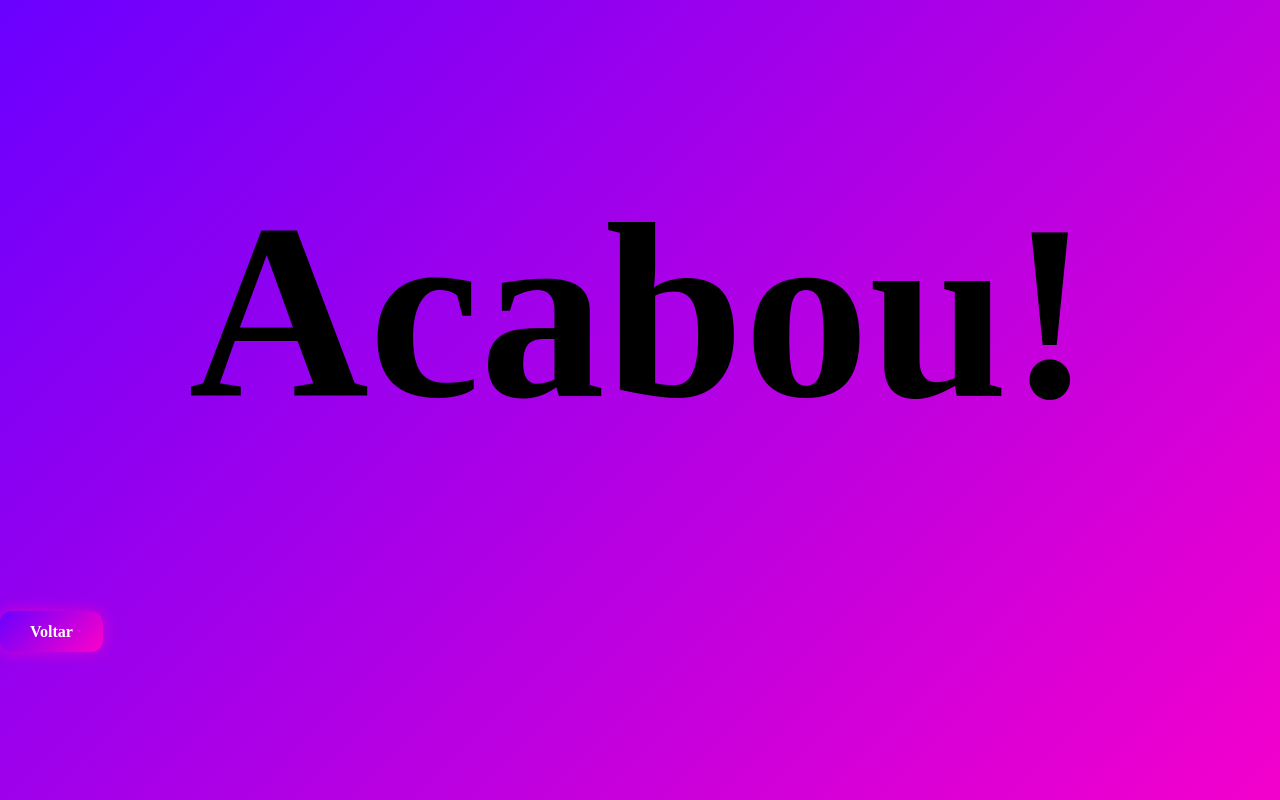
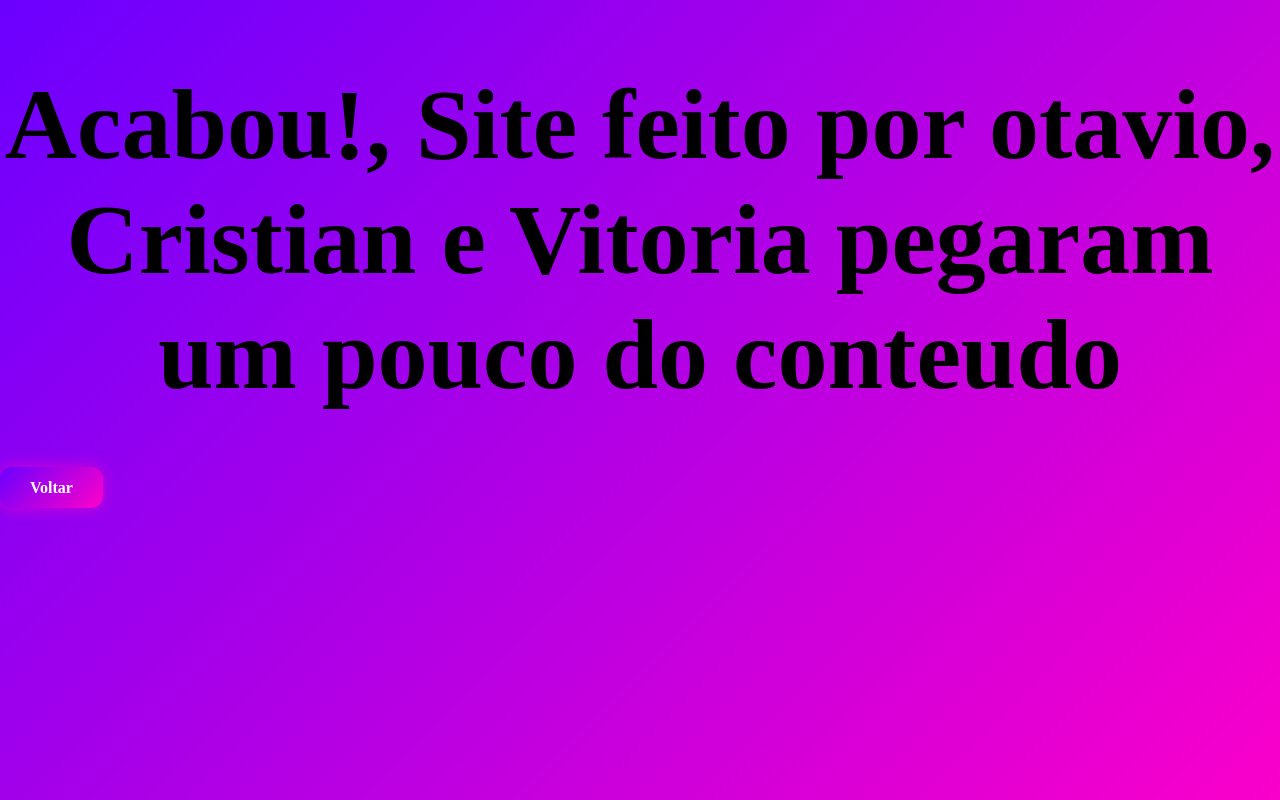
Before and after one commit to otaviomhm-arch/educa-o-fisica, a plain HTML site: page conteudo5.html in a window 1280 px wide. Shown: the top 800 px of the page. Drawn offline with Linux system fonts and the light colour scheme.

Commit message:
Modify conteudo5.html with new heading and authors
Updated the heading size and added authorship information.

```diff
--- a/conteudo5.html
+++ b/conteudo5.html
@@ -6,7 +6,7 @@
     <title>Acabou</title>
 </head>
 <body>
-    <h1 style="font-size: 250px; text-align: center;">Acabou!</h1>
+    <h1 style="font-size: 100px; text-align: center;">Acabou!, Site feito por otavio, Cristian e Vitoria pegaram um pouco do conteudo</h1>
 <a   class="botao-bonito"    style="text-decoration: none;" href="conteudo4.html">Voltar</a>
 </body>
 </html>
```
